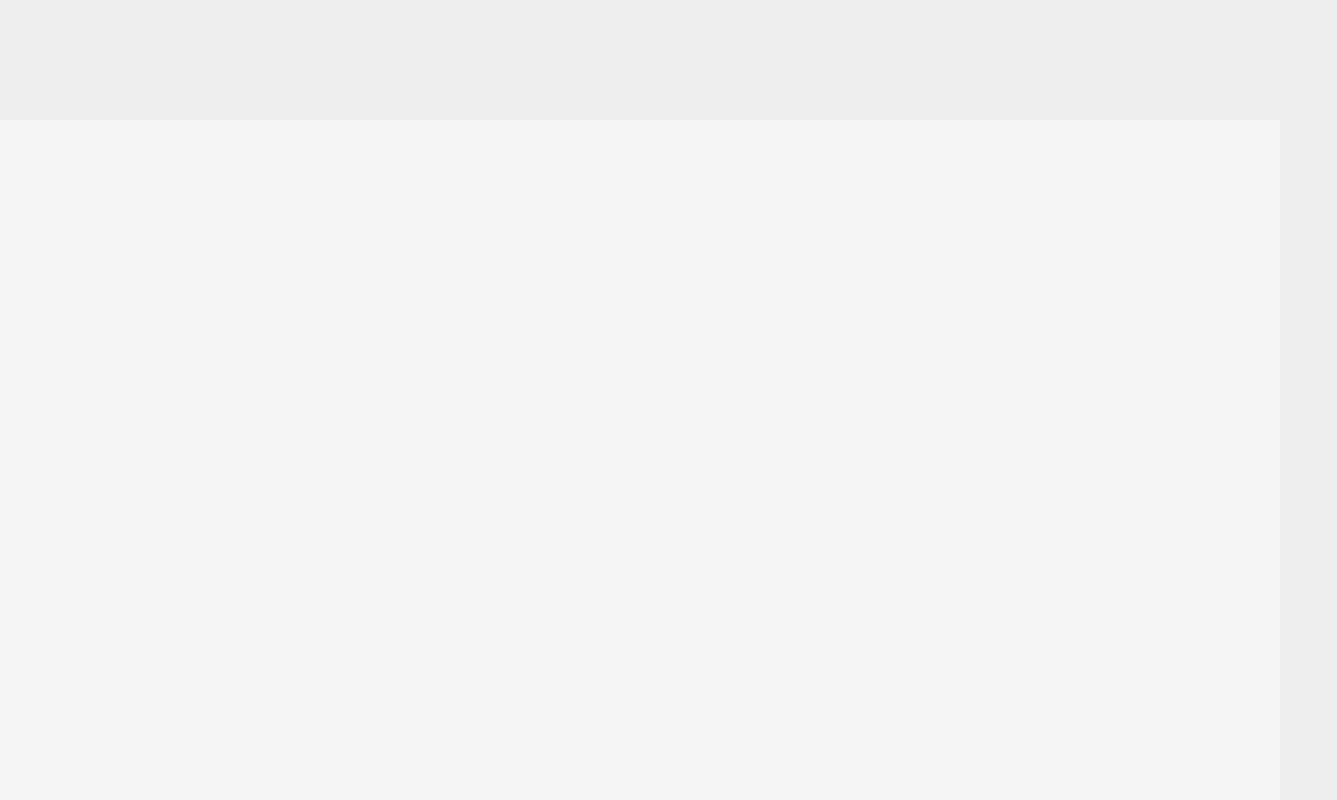
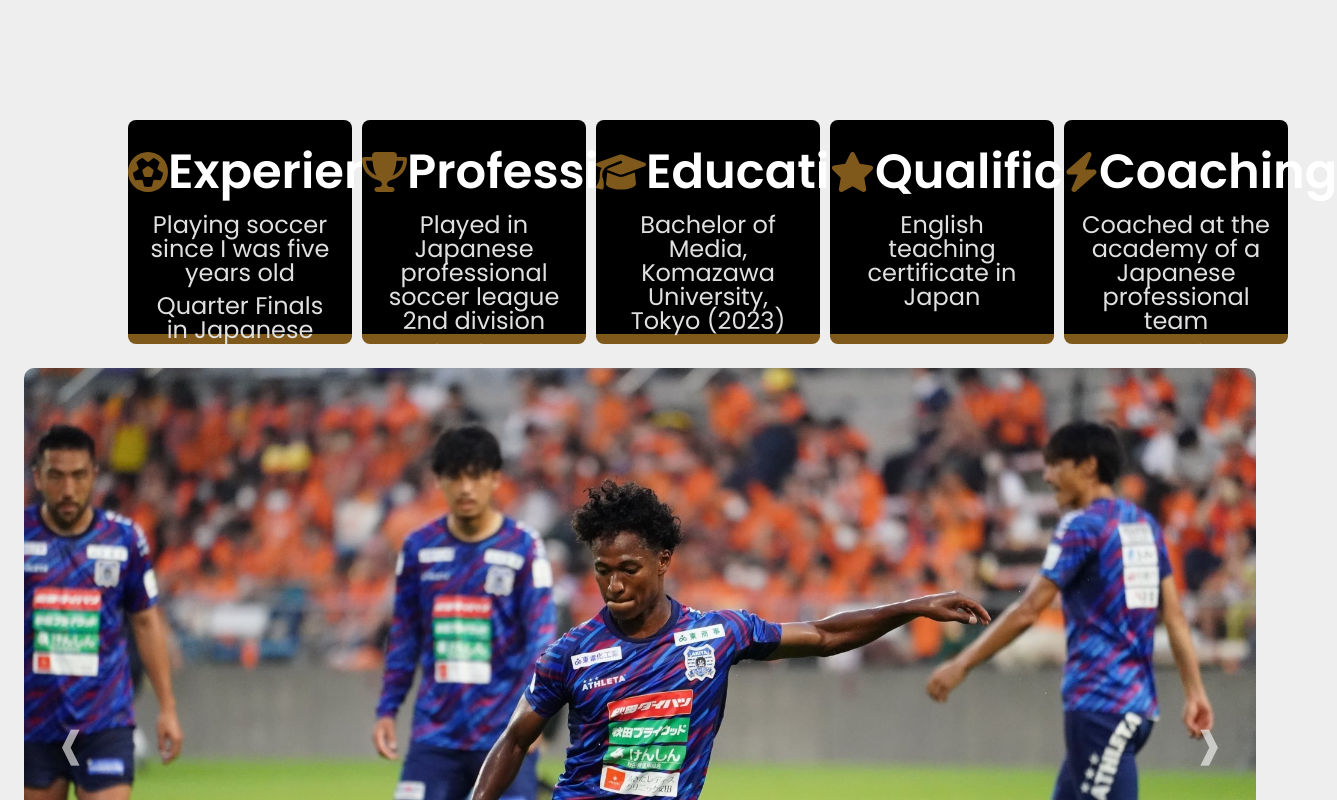
Before and after one commit to baraaashraf/football-portfolio, a React (Vite) app: page / in a window 1280 px wide. Shown: the part 1480-2280 px from the top of the page, 1337 px wide, since content can reach past the window. Built offline with nearby package versions, Linux system fonts and the light colour scheme.

Commit message:
career section

```diff
--- a/src/components/aboutme/Aboutme.jsx
+++ b/src/components/aboutme/Aboutme.jsx
@@ -3,11 +3,11 @@ import "./Aboutme.css";
 const Aboutme = () => {
   return (
     <div id="aboutme">
-      <section class="section">
-        <div class="section__container">
-          <div class="content">
-            <p class="subtitle">HELLO</p>
-            <h1 class="title">
+      <section className="section">
+        <div className="section__container">
+          <div className="content">
+            <p className="subtitle">HELLO</p>
+            <h1 className="title">
               I'm{" "}
               <span>
                 Mahamoudou
@@ -15,18 +15,18 @@ const Aboutme = () => {
               </span>{" "}
               Football Coach
             </h1>
-            <p class="description">
+            <p className="description">
               Lorem, ipsum dolor sit amet consectetur adipisicing elit.
               Recusandae inventore architecto in tempore quisquam qui
               necessitatibus esse placeat, omnis, harum dolorum sequi. Fugiat
               pariatur commodi aliquam sunt ipsa, quod quidem.
             </p>
-            <div class="action__btns">
-              <button class="hire__me">Book Me</button>
-              <button class="portfolio">Portfolio</button>
+            <div className="action__btns">
+              <button className="hire__me">Book Me</button>
+              <button className="portfolio">Portfolio</button>
             </div>
           </div>
-          <div class="image">
+          <div className="image">
             <img src="http://localhost:3000/img1.jpg" alt="profile" />
           </div>
         </div>
--- a/src/components/career/Career.css
+++ b/src/components/career/Career.css
@@ -1,4 +1,94 @@
 #career {
-  height: 100dvh;
-  background-color: #f5f5f5;
+  background-color: #eeeeee;
+  display: flex;
+  justify-content: center;
+  align-items: center;
 }
+.wrapper {
+  width: 80vw;
+  top: 50%;
+  margin: 0 auto;
+  left: 50%;
+  display: flex;
+  align-items: center;
+  justify-content: space-around;
+  gap: 10px;
+}
+.career-container {
+  width: 28vmin;
+  height: 28vmin;
+  display: flex;
+  flex-direction: column;
+  justify-content: space-around;
+  padding: 1em 0;
+  position: relative;
+  font-size: 16px;
+  border-radius: 0.5em;
+  background-color: #000;
+  border-bottom: 10px solid #7f591c;
+}
+.career-container-title {
+  display: flex;
+  justify-content: space-evenly;
+  align-items: center;
+}
+.career-icon {
+  color: #7f591c;
+  font-size: 2.5em;
+  text-align: center;
+}
+.num {
+  color: #ffffff;
+  display: grid;
+  place-items: center;
+  font-weight: 600;
+  font-size: 3em;
+}
+.text {
+  color: #e0e0e0;
+  font-size: 1.5em;
+  text-align: center;
+  width: 90%;
+  margin:  0 auto;
+  pad: 0.7em 0;
+  font-weight: 400;
+  line-height: 1;
+}
+.career-point{
+  padding-bottom: 4px;
+  margin: 5px;
+  list-style: none;
+}
+@media screen and (max-width: 1024px) {
+  .wrapper {
+    width: 85vw;
+  }
+  .career-container {
+    height: 26vmin;
+    width: 26vmin;
+    font-size: 12px;
+  }
+}
+@media screen and (max-width: 768px) {
+  .wrapper {
+    width: 90vw;
+    flex-wrap: wrap;
+    gap: 30px;
+  }
+  .career-container {
+    width: calc(50% - 40px);
+    height: 30vmin;
+    font-size: 14px;
+  }
+}
+@media screen and (max-width: 480px) {
+  .wrapper {
+    gap: 15px;
+  }
+  .career-container {
+    width: 100%;
+    border-radius: 15px;
+    height: 65vmin;
+    font-size: 10px;
+  }
+}
--- a/src/components/career/Career.jsx
+++ b/src/components/career/Career.jsx
@@ -1,8 +1,74 @@
 import React from "react";
 import "./Career.css";
+import { FontAwesomeIcon } from "@fortawesome/react-fontawesome";
+import {
+  faFutbol,
+  faStar,
+  faBolt,
+  faGraduationCap,
+  faTrophy,
+} from "@fortawesome/free-solid-svg-icons";
+
+const careerPoints = [
+  {
+    icon: faFutbol,
+    Title: "Experience",
+    desc: [
+      "Playing soccer since I was five years old",
+      "Quarter Finals in Japanese high school competition",
+      "Semifinals in Japanese University Competition",
+    ],
+  },
+  {
+    icon: faTrophy,
+    Title: "Professional",
+    desc: [
+      "Played in Japanese professional soccer league 2nd division",
+      "Playing in NISA, which is American soccer professional league 3rd division",
+    ],
+  },
+  {
+    icon: faGraduationCap,
+    Title: "Education",
+    desc: ["Bachelor of Media, Komazawa University, Tokyo (2023)"],
+  },
+
+  {
+    icon: faStar,
+    Title: "Qualifications",
+    desc: ["English teaching certificate in Japan"],
+  },
+  {
+    icon: faBolt,
+    Title: "Coaching",
+    desc: [
+      "Coached at the academy of a Japanese professional team",
+      "Coaching Youth Soccer Club in the US",
+    ],
+  },
+];
+
 const Career = () => {
   return (
     <div id="career">
+      <div className="wrapper">
+        {careerPoints.map((point, index) => (
+          <div key={index} className="career-container">
+            <div className="career-container-title">
+              <FontAwesomeIcon className="career-icon" icon={point.icon} />
+
+              <span className="num">{point.Title}</span>
+            </div>
+            <ul className="text">
+              {point.desc.map((item, index) => (
+                <li className="career-point" key={index}>
+                  {item}
+                </li>
+              ))}
+            </ul>
+          </div>
+        ))}
+      </div>
     </div>
   );
 };
--- a/src/components/contactme/Contactme.jsx
+++ b/src/components/contactme/Contactme.jsx
@@ -11,31 +11,31 @@ import {
 const Contactme = () => {
   return (
     <div id="contactme">
-      <div class="contact-container">
-        <div class="contact-box">
-          <div class="contact-box-left">
+      <div className="contact-container">
+        <div className="contact-box">
+          <div className="contact-box-left">
             <iframe
               src="https://www.google.com/maps/embed?pb=!1m18!1m12!1m3!1d3307.317869622275!2d-118.4122802!3d34.0100508!2m3!1f0!2f0!3f0!3m2!1i1024!2i768!4f13.1!3m3!1m2!1s0x80c2ba3ecc38fc65%3A0x4eade98ecd756fc3!2sTellefson%20Park!5e0!3m2!1sid!2sid!4v1715252430595!5m2!1sid!2sid"
               className="map"
-              allowfullscreen=""
+              allowFullScreen=""
               loading="lazy"
-              referrerpolicy="no-referrer-when-downgrade"
+              referrerPolicy="no-referrer-when-downgrade"
             ></iframe>
           </div>
-          <div class="contact-box-right">
+          <div className="contact-box-right">
             <h2>Contact Me</h2>
-            <input type="text" class="field" placeholder="Your Name" />
-            <input type="text" class="field" placeholder="Your Email" />
-            <input type="text" class="field" placeholder="Phone" />
-            <textarea placeholder="Message" class="field"></textarea>
-            <button class="contact-btn">Send</button>
+            <input type="text" className="field" placeholder="Your Name" />
+            <input type="text" className="field" placeholder="Your Email" />
+            <input type="text" className="field" placeholder="Phone" />
+            <textarea placeholder="Message" className="field"></textarea>
+            <button className="contact-btn">Send</button>
           </div>
         </div>
       </div>
 
       <footer>
-        <div class="footerContainer">
-          <div class="socialIcons">
+        <div className="footerContainer">
+          <div className="socialIcons">
             <a href="">
               <i>
                 <FontAwesomeIcon icon={faFacebook} />
@@ -62,7 +62,7 @@ const Contactme = () => {
               </i>
             </a>
           </div>
-          <div class="footerNav">
+          <div className="footerNav">
             <ul>
               <li>
                 <a href="">Home</a>
@@ -73,16 +73,13 @@ const Contactme = () => {
               <li>
                 <a href="">Contact Us</a>
               </li>
-              <li>
-                <a href="">our Team</a>
-              </li>
             </ul>
           </div>
         </div>
-        <div class="footerBottom">
+        <div className="footerBottom">
           <p>
-            Copyright &copy;2023; Designed by{" "}
-            <span class="designer">Baraa</span>
+            Copyright &copy;2024; Designed by{" "}
+            <span className="designer">Baraa</span>
           </p>
         </div>
       </footer>
```
Also changed, not shown: src/assets/images/trophy.png (added).
